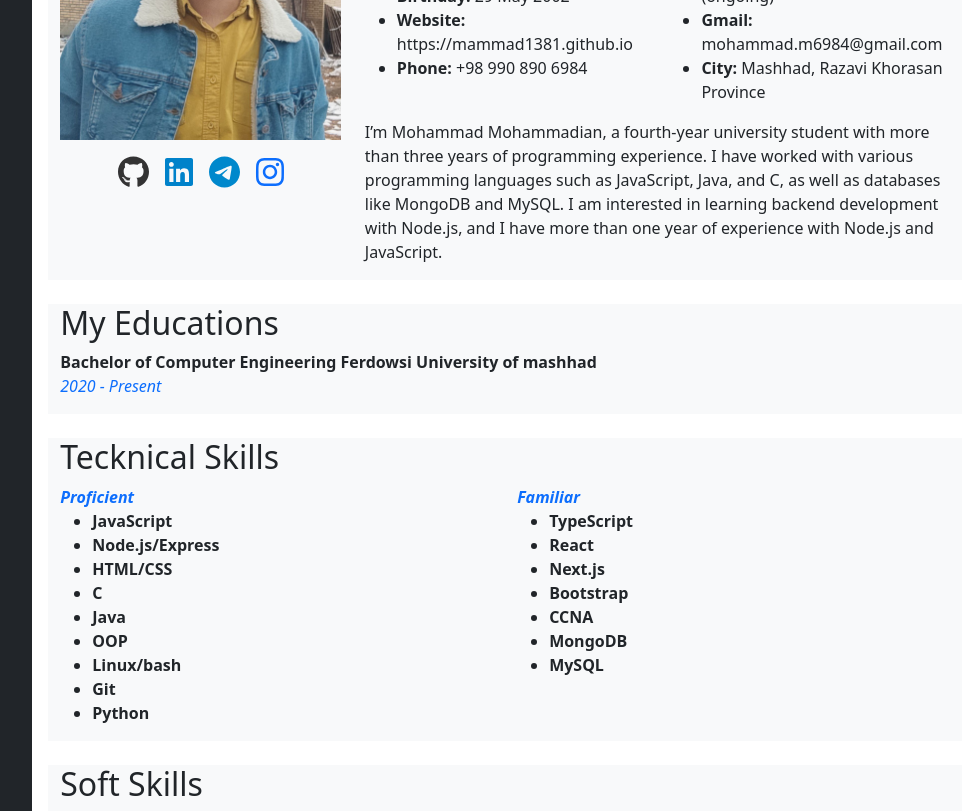
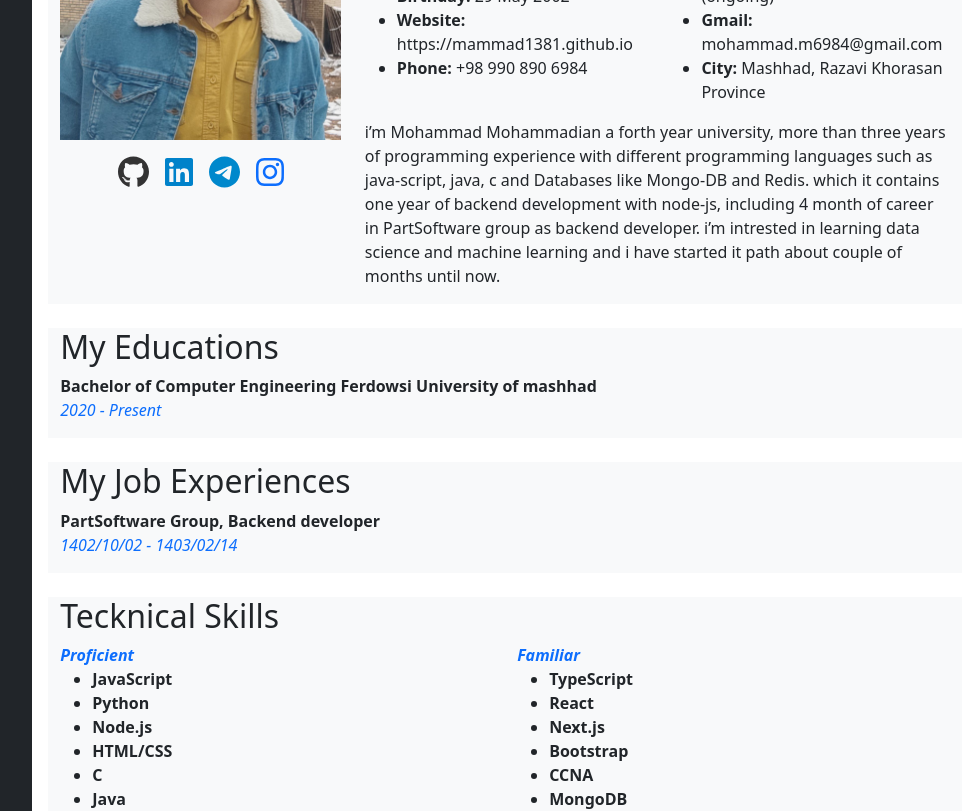
Before and after one commit to MAMMAD1381/MAMMAD1381.github.io, a React (Create React App) app: page / in a window 1280 px wide. Shown: the part 1040-1851 px from the top of the page, without its empty margins (302-1278 px from the left). Built offline with nearby package versions, Linux system fonts and the light colour scheme; no server answers.

Commit message:
updating profile

```diff
--- a/src/App.js
+++ b/src/App.js
@@ -9,6 +9,7 @@ import TecknicalSkills from './components/TecknicalSkills'
 import SoftSkills from './components/SoftSkills'
 import Courses from './components/Courses'
 import Projects from './components/Projects/Projects'
+import Job from './components/Job'
 import { loadConfigs } from './utils/loadConfigs'
 
 function App() {
@@ -32,6 +33,8 @@ function App() {
             <br></br>
             {configs && <Education educations={configs.educations}/>}
             <br></br>
+            {configs && <Job jobs={configs.jobs}/>}
+            <br></br>
             {configs && <TecknicalSkills tecknicalSkills={configs.tecknicalSkills}/>}
             <br></br>
             {configs && <SoftSkills softSkills={configs.softSkills}/>}
--- /dev/null
+++ b/src/components/Job.jsx
@@ -0,0 +1,21 @@
+export default function Job({ jobs }) {
+  return (
+    <>
+      <section id="education" className="bg-light">
+        <div className="container">
+          <div className="section-title">
+            <h2>My Job Experiences</h2>
+          </div>
+          <div className="row">
+            {jobs && jobs.map((job) => (
+              <div className="col-lg-8 pt-4 pt-lg-0 content" data-aos="fade-left">
+                <strong>{job.title}</strong>
+                <p className="fst-italic text-primary">{job.date}</p>
+              </div>
+            ))}
+          </div>
+        </div>
+      </section>
+    </>
+  )
+}
--- a/src/configs/AboutMe.js
+++ b/src/configs/AboutMe.js
@@ -6,11 +6,11 @@ const profile = {
   Birthday: "29 May 2002",
   Website: "https://mammad1381.github.io",
   Phone: "+98 990 890 6984",
-  Age: 21,
+  Age: 22,
   Degree: "Bachelor Degree (ongoing)",
   Gmail: "mohammad.m6984@gmail.com",
   City: "Mashhad, Razavi Khorasan Province",
-  Introduction: "I’m Mohammad Mohammadian, a fourth-year university student with more than three years of programming experience. I have worked with various programming languages such as JavaScript, Java, and C, as well as databases like MongoDB and MySQL. I am interested in learning backend development with Node.js, and I have more than one year of experience with Node.js and JavaScript.",
+  Introduction: "i’m Mohammad Mohammadian a forth year university, more than three years of programming experience with different programming languages such as java-script, java, c and Databases like Mongo-DB and Redis. which it contains one year of backend development with node-js, including 4 month of career in PartSoftware group as backend developer. i’m intrested in learning data science and machine learning and i have started it path about couple of months until now.",
   github: "https://github.com/MAMMAD1381",
   linkedin: "https://www.linkedin.com/in/mohammad-mohammdian-512655257/",
   telegram: "https://t.me/sid_the_lord_of_fire",
--- a/src/configs/Courses.js
+++ b/src/configs/Courses.js
@@ -5,7 +5,7 @@ const courses = [
   {
     name: "PartSoftware Group, TakTour Andaz",
     description: "CCNA courses which was held in part software group",
-    date: "2022-2023",
+    date: "1402/02/13 - 1402/04/07",
     logo: taktourandazLogo,
     image: taktourandazImage,
     url: "https://partsoftware.com/college/"
--- /dev/null
+++ b/src/configs/Jobs.js
@@ -0,0 +1,8 @@
+const jobs = [
+  {
+    title: "PartSoftware Group, Backend developer",
+    date: "1402/10/02 - 1403/02/14"
+  }
+];
+
+export default jobs;
--- a/src/configs/ProjectTags.js
+++ b/src/configs/ProjectTags.js
@@ -1,16 +1,23 @@
 const tagOptions = [
   'Javascript',
-  'Node-Js/Express',
-  'HTML/CSS',
+  'clustering',
+  'data-science',
+  'pattern-mining',
+  'nlp',
+  'information-retrieval',
+  'rag',
+  'classification',
+  'id3',
+  'llm',
+  'redis',
+  'Python',
+  'node-js',
+  'chat',
+  'socket',
   'C',
   'Java',
-  'OOP',
-  'Linux/bash',
-  'Git',
-  'Python',
-  'Type-Script',
+  'Linux',
   'React',
-  'Next-Js',
   'Bootstrap',
   'CCNA',
   'MongoDB',
--- a/src/configs/TecknicalSkills.js
+++ b/src/configs/TecknicalSkills.js
@@ -1,14 +1,14 @@
 const technicalSkills = {
   proficient: [
     "JavaScript",
-    "Node.js/Express",
+    "Python",
+    "Node.js",
     "HTML/CSS",
     "C",
     "Java",
     "OOP",
     "Linux/bash",
     "Git",
-    "Python"
   ],
   familiar: [
     "TypeScript",
--- a/src/utils/loadConfigs.js
+++ b/src/utils/loadConfigs.js
@@ -3,6 +3,7 @@ import courses from "../configs/Courses";
 import educations from "../configs/Educations";
 import softSkills from "../configs/SoftSkills";
 import tecknicalSkills from "../configs/TecknicalSkills";
+import jobs from "../configs/Jobs";
 import axios from 'axios'
 
 
@@ -21,10 +22,12 @@ export async function loadConfigs(callback) {
         }
       })
 
+      // repos = []
+
     }
     catch(err){console.error(err)}
-    await callback({aboutMe, courses, educations, softSkills, tecknicalSkills, repos})
-    return {aboutMe, courses, educations, softSkills, tecknicalSkills, repos}
+    await callback({aboutMe, courses, educations, softSkills, tecknicalSkills, repos, jobs})
+    return {aboutMe, courses, educations, softSkills, tecknicalSkills, repos, jobs}
   } catch (error) {
     console.error('Error loading configs:', error);
     throw error;
```
Also changed, not shown: src/configs/TecknicalSkills.json (deleted, +0 -22 lines).
